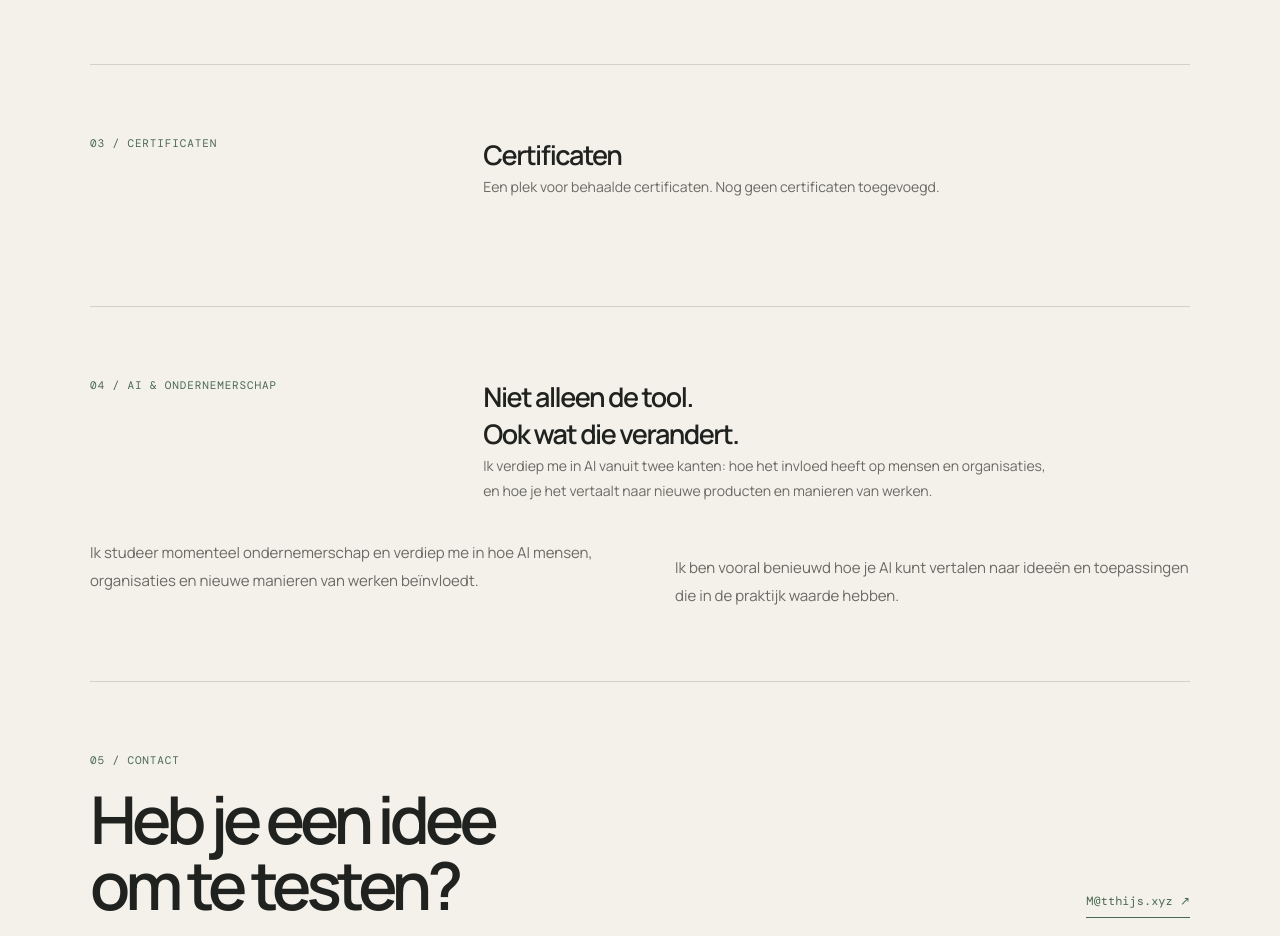
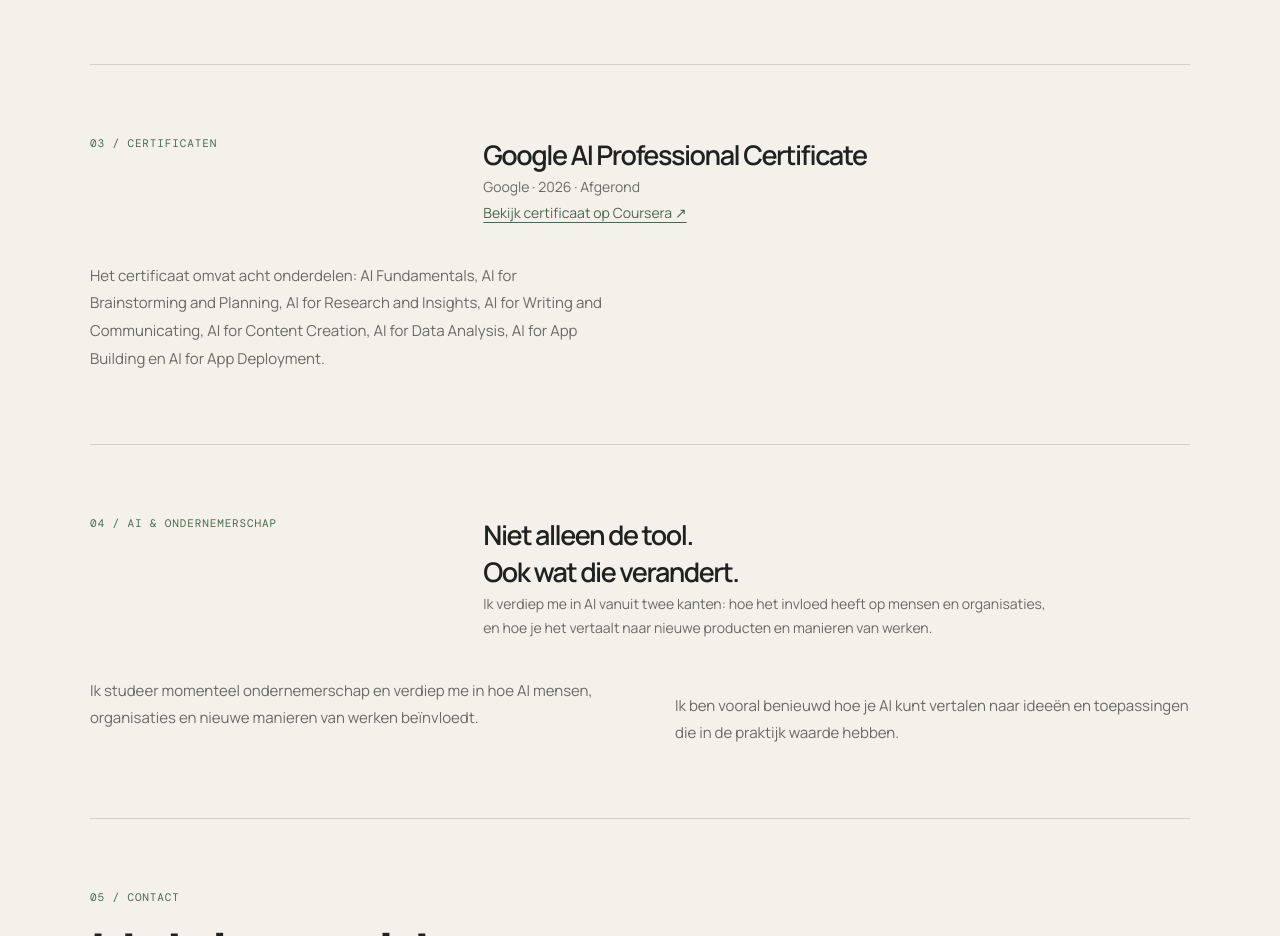
Before and after one commit to vandriematthijs/urban-fiesta-portfolio, a plain HTML site: page index.html in a window 1280 px wide. Shown: the part 1780-2716 px from the top of the page. Drawn offline with nearby package versions, Linux system fonts and the light colour scheme.

Commit message:
Add Google AI Professional Certificate

```diff
--- a/index.html
+++ b/index.html
@@ -100,7 +100,8 @@
       </div>
     </section>
     <section class="wrap section" id="certificaten">
-      <div class="section-head"><div><div class="label">03 / Certificaten</div></div><div><h2>Certificaten</h2><p>Een plek voor behaalde certificaten. Nog geen certificaten toegevoegd.</p></div></div>
+      <div class="section-head"><div><div class="label">03 / Certificaten</div></div><div><h2>Google AI Professional Certificate</h2><p>Google · 2026 · Afgerond</p><p><a href="https://www.coursera.org/account/accomplishments/specialization/certificate/94K8TLF7BBEH" target="_blank" rel="noopener noreferrer" style="color:var(--green);text-decoration:underline;text-underline-offset:4px">Bekijk certificaat op Coursera ↗</a></p></div></div>
+      <div class="about-grid"><p>Het certificaat omvat acht onderdelen: AI Fundamentals, AI for Brainstorming and Planning, AI for Research and Insights, AI for Writing and Communicating, AI for Content Creation, AI for Data Analysis, AI for App Building en AI for App Deployment.</p></div>
     </section>
     <section class="wrap section" id="ai">
       <div class="section-head"><div><div class="label">04 / AI & ondernemerschap</div></div><div><h2>Niet alleen de tool.<br>Ook wat die verandert.</h2><p>Ik verdiep me in AI vanuit twee kanten: hoe het invloed heeft op mensen en organisaties, en hoe je het vertaalt naar nieuwe producten en manieren van werken.</p></div></div>
```
